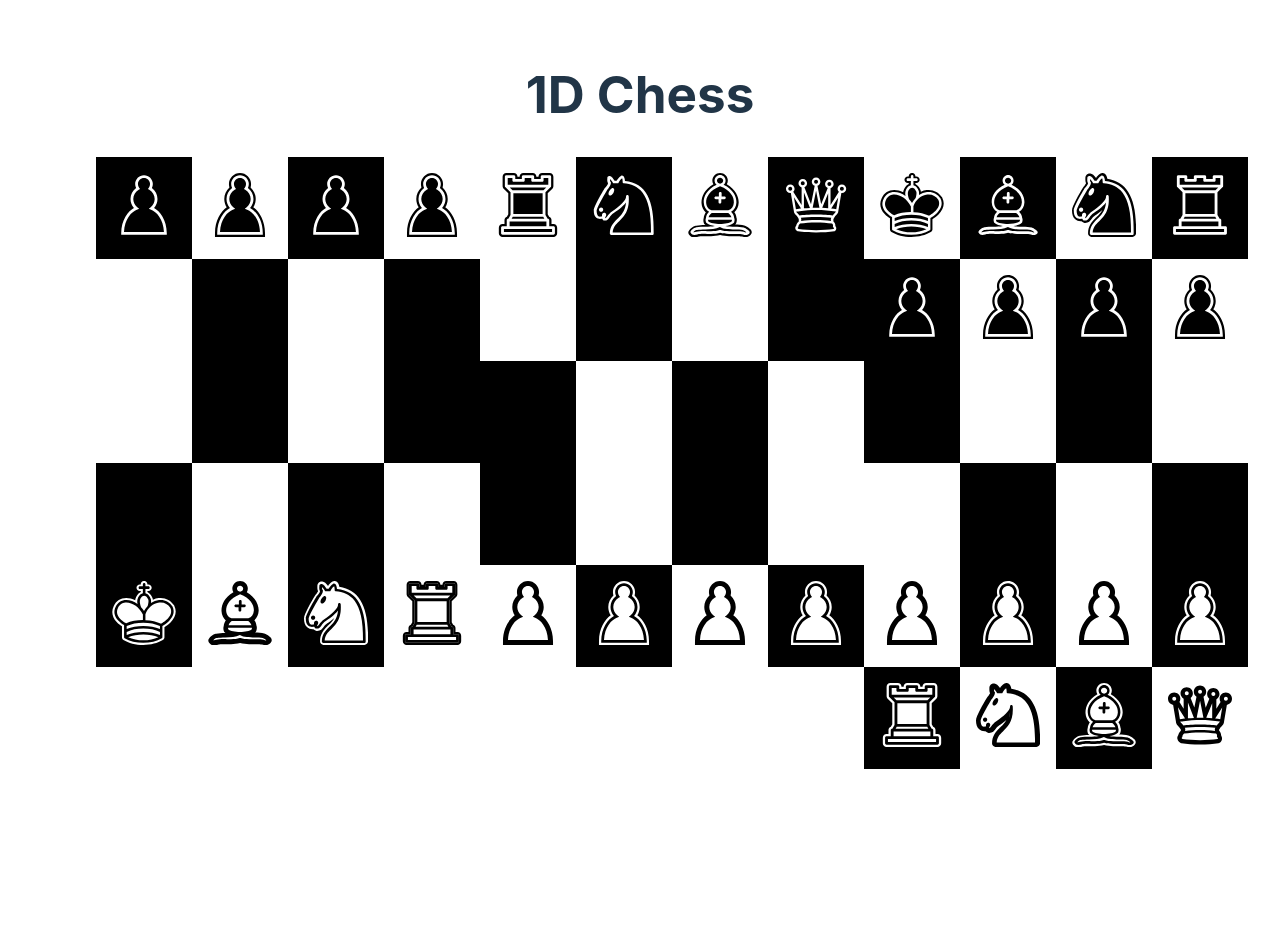
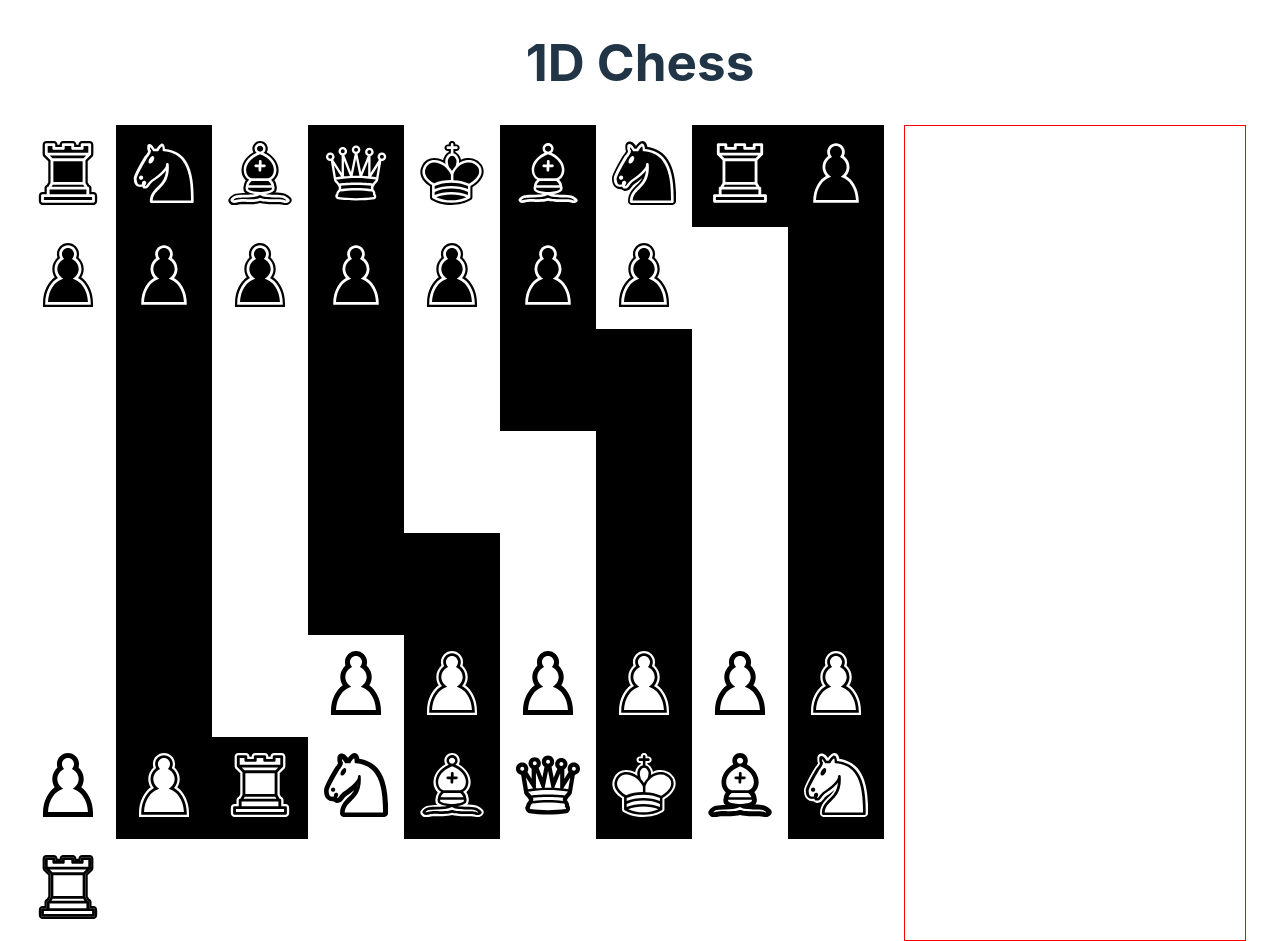
Before and after one commit to igor47/1dchess, a React (Vite) app: page / in a window 1280 px wide. Before the commit the page ends 801 px from the top, so only its background shows below. Built offline with nearby package versions, Linux system fonts and the light colour scheme.

Commit message:
grid layout won't allow 8x8 board

```diff
--- a/src/App.css
+++ b/src/App.css
@@ -1,5 +1,70 @@
-#root {
-  max-width: 1280px;
-  padding: 2rem;
+#app {
+  padding: 0 20px;
   text-align: center;
 }
+
+#game {
+  display: flex;
+}
+
+#sidebar {
+  border: 1px solid red;
+  width: 340px;
+}
+
+#board {
+  display: inline-grid;
+  grid-template-columns: repeat(11, 96px);
+  margin-right: 20px;
+}
+
+/* okay, so, we have 20 * 2 = 40px padding
+ * 20px margin between board and sidebar
+ * 300px for the sidebar
+ * total: 400px
+ * so, we have truly-1d chess if media width < 496
+ */
+@media (max-width: 1500px) { #board { grid-template-columns: repeat(10, 96px); } }
+@media (max-width: 1400px) { #board { grid-template-columns: repeat(9, 96px); } }
+@media (max-width: 1200px) { #board { grid-template-columns: repeat(7, 96px); } }
+@media (max-width: 1000px) { #board { grid-template-columns: repeat(6, 96px); } }
+@media (max-width: 900px) { #board { grid-template-columns: repeat(5, 96px); } }
+@media (max-width: 800px) { #board { grid-template-columns: repeat(4, 96px); } }
+@media (max-width: 700px) { #board { grid-template-columns: repeat(3, 96px); } }
+@media (max-width: 600px) { #board { grid-template-columns: repeat(2, 96px); } }
+@media (max-width: 500px) { #board { grid-template-columns: repeat(1, 96px); } }
+
+div.square {
+  padding: 16px;
+}
+
+div.square.white {
+  background-color: white;
+}
+div.square.white.highlight {
+  background-color: hsl(128 80% 90%);
+}
+
+div.square.black {
+  background-color: black;
+}
+div.square.black.highlight {
+  background-color: hsl(128 80% 10%);
+}
+
+div.square.error {
+  animation-duration: 0.5s;
+  animation-name: error-flash;
+  animation-iteration-count: 1;
+  animation-timing-function: ease-out;
+  animation-fill-mode: forwards;
+}
+
+@keyframes error-flash {
+  from {
+    background-color: red;
+  }
+
+  to {
+  }
+}
--- a/src/App.tsx
+++ b/src/App.tsx
@@ -1,11 +1,16 @@
 import Board from './Board'
+import Sidebar from './Sidebar'
+
 import './App.css'
 
 function App() {
   return (
-    <div className="App">
+    <div id="app">
       <h1>1D Chess</h1>
-      <Board />
+      <div id="game">
+        <Board />
+        <Sidebar />
+      </div>
     </div>
   )
 }
--- a/src/Board.tsx
+++ b/src/Board.tsx
@@ -7,8 +7,6 @@ import { state, handleClick, clearError } from './state'
 import type { Square } from './state'
 
 import { Pawn, Rook, Knight, Bishop, Queen, King } from './Pieces'
-
-import './assets/board.css'
 
 type SquareP = {
   square: Square,
@@ -45,7 +43,11 @@ function SquareEl({ square }: SquareP) {
   const piece = pieceEl(square)
 
   return (
-    <div className={ cls } onClick={ () => handleClick(square) } onAnimationEnd={() => clearError(square)}>
+    <div
+      className={ cls }
+      onClick={ () => handleClick(square.idx) }
+      onAnimationEnd={ () => clearError(square.idx) }
+    >
       { piece }
     </div>
   )
@@ -54,13 +56,25 @@ function SquareEl({ square }: SquareP) {
 function Board() {
   const snap = useSnapshot(state)
 
-  const squares = snap.squares.map((sq, idx) =>
-    <SquareEl key={idx} square={ sq } />
-  )
+  // we should start ordering like:
+  // 56 ... 63
+  // ...
+  // 0 ... 7
+  // so, 56 has the lowest ordering (should be 0), and 7 has the heighest (63)
+  const squares = []
+  for (let row = 7; row >= 0; row--) {
+    for (let col = 0; col <= 7; col++) {
+      const idx = (row << 3) + col
+      const sq = snap.squares[idx]
+      squares.push(
+        <SquareEl key={idx} square={ sq } />
+      )
+    }
+  }
 
   return (
-    <div style={ { display: 'flex', flexWrap: 'wrap', flexDirection: 'row-reverse' } }>
-      { squares.reverse() }
+    <div id="board">
+      { squares }
     </div>
   )
 }
--- /dev/null
+++ b/src/Sidebar.tsx
@@ -0,0 +1,9 @@
+
+function Sidebar() {
+  return (
+    <div id="sidebar">
+    </div>
+  )
+}
+
+export default Sidebar
--- a/src/assets/board.css
+++ b/src/assets/board.css
@@ -5,14 +5,15 @@ div.square {
 div.square.white {
   background-color: white;
 }
+div.square.white.highlight {
+  background-color: hsl(128 80% 90%);
+}
 
 div.square.black {
   background-color: black;
 }
-
-div.square.highlight {
-  outline: 5px solid green;
-  z-index: 10;
+div.square.black.highlight {
+  background-color: hsl(128 80% 10%);
 }
 
 div.square.error {
--- a/src/index.css
+++ b/src/index.css
@@ -26,9 +26,6 @@ a:hover {
 
 body {
   margin: 0;
-  display: flex;
-  min-width: 320px;
-  min-height: 100vh;
 }
 
 h1 {
--- a/src/state.ts
+++ b/src/state.ts
@@ -15,62 +15,29 @@ class Piece {
 
 class Square {
   idx: number
-  white: boolean = true
+  white: boolean
   piece: Piece | null = null
   highlight: boolean = false
   error: boolean = false
 
   constructor (idx: number) {
     this.idx = idx
+
+    const row = idx >> 3
+    const col = idx - (row << 3)
+
+    this.white = (row % 2 !== col % 2)
   }
 }
 
 type Move = {
   from: number,
   to: number,
-  white: boolean,
-  enpassCapture: boolean,
   promotion: boolean,
-  ksCastle: boolean,
-  qsCastle: boolean,
 }
 
-function initialBoard() {
-  const squares = Array(64).fill(null).map((_v, idx) => new Square(idx))
-  for (let i = 0; i < squares.length; i++) {
-    const row = i >> 3
-    const col = i - (row << 3)
-
-    if (row % 2 === 0) {
-      squares[i].white = col % 2 === 0 ? false : true
-    } else {
-      squares[i].white = col % 2 === 0 ? true : false
-    }
-
-    let piece: Piece['piece'] | null = null
-    const pieceWhite = row >= 6 ? false : true
-
-    if ([1,6].includes(row)) piece = 'p'
-    if ([0,7].includes(row)) {
-      if ([0, 7].includes(col)) {
-        piece = 'r'
-      } else if ([1, 6].includes(col)) {
-        piece = 'n'
-      } else if ([2, 5].includes(col)) {
-        piece = 'b'
-      } else if (col === 3) {
-        piece = 'q'
-      } else {
-        piece = 'k'
-      }
-    }
-
-    if (piece !== null) {
-      squares[i].piece = new Piece(pieceWhite, piece)
-    }
-  }
-
-  return squares
+function emptySquares() {
+  return Array(64).fill(null).map((_v, idx) => new Square(idx))
 }
 
 type State = {
@@ -80,14 +47,20 @@ type State = {
 
 const state = proxy<State>({
   chess: new Chess(),
-  squares: initialBoard(),
+  squares: []
 })
 
-function handleClick(square: Square) {
+
+function clearError(idx: Square['idx']) {
+  const cur = getSquare(idx)
+  cur.error = false
+}
+
+function handleClick(idx: Square['idx']) {
+  const cur = getSquare(idx)
+  const prevSelected = state.squares.find(sq => sq.piece?.selected)
+
   const whiteMoves = state.chess.turn() === 'w'
-
-  const cur = getSquare(square.idx)
-  const prevSelected = state.squares.find(sq => sq.piece?.selected)
 
   // nothing previously selected
   if (!prevSelected) {
@@ -140,39 +113,8 @@ async function makeMove(move: Move, promotion: cMove['promotion'] = undefined) {
     promotion,
   })
 
-  const from = getSquare(move.from)
-  const to = getSquare(move.to)
-
-  // actually move the piece
-  to.piece = from.piece!
-  to.piece.selected = false
-  from.piece = null
-
-  // update any other pieces
-  if (move.enpassCapture) {
-    const capturedIdx = move.white ? move.to - 8 : move.to + 8
-    getSquare(capturedIdx).piece = null
-  }
-
-  if (move.ksCastle) {
-    const rookSrc = getSquare(move.to + 1)
-    const rookDest = getSquare(move.to - 1)
-    rookDest.piece = rookSrc.piece
-    rookSrc.piece = null
-  }
-  if (move.qsCastle) {
-    const rookSrc = getSquare(move.to - 2)
-    const rookDest = getSquare(move.to + 1)
-    rookDest.piece = rookSrc.piece
-    rookSrc.piece = null
-  }
-
-  highlightAvailable(from)
-}
-
-function clearError(square: Square) {
-  const cur = getSquare(square.idx)
-  cur.error = false
+  // update the squares
+  chessToSquares()
 }
 
 function highlightAvailable(cur: Square) {
@@ -215,13 +157,23 @@ function validMovesFor(idx: Square['idx']): Array<Move> {
   return moves.map((move) => ({
     from: idx,
     to: sqToIdx(move.to),
-    white: move.color === 'w',
-    enpassCapture: move.flags.includes('e'),
     promotion: move.flags.includes('p'),
-    ksCastle: move.flags.includes('k'),
-    qsCastle: move.flags.includes('q'),
   }))
 }
+
+function chessToSquares() {
+  const squares = emptySquares()
+  for (const cq of state.chess.board().flat()) {
+    if (cq) {
+      const sq = squares.find(sq => sq.idx === sqToIdx(cq.square))!
+      sq.piece = new Piece(cq.color === 'w', cq.type)
+    }
+  }
+
+  state.squares = squares
+}
+
+chessToSquares()
 
 export {
   state,
```
